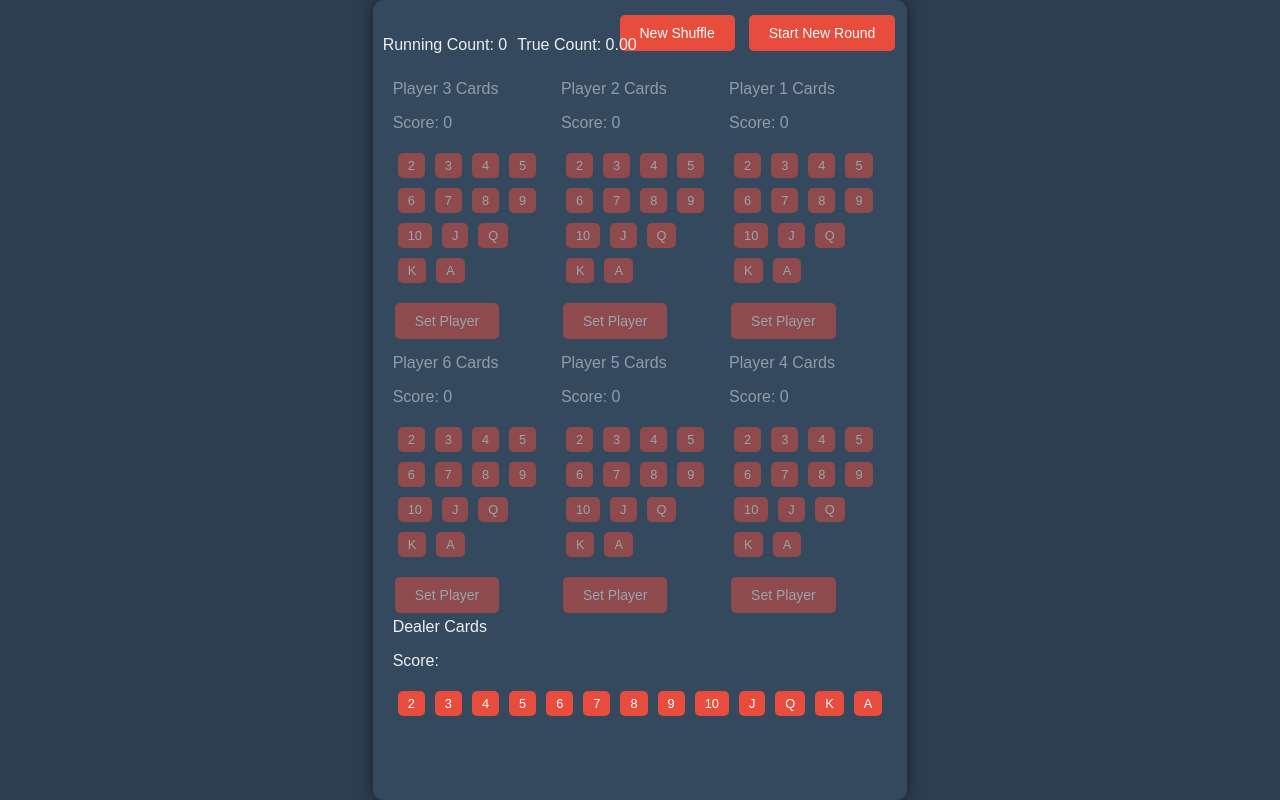
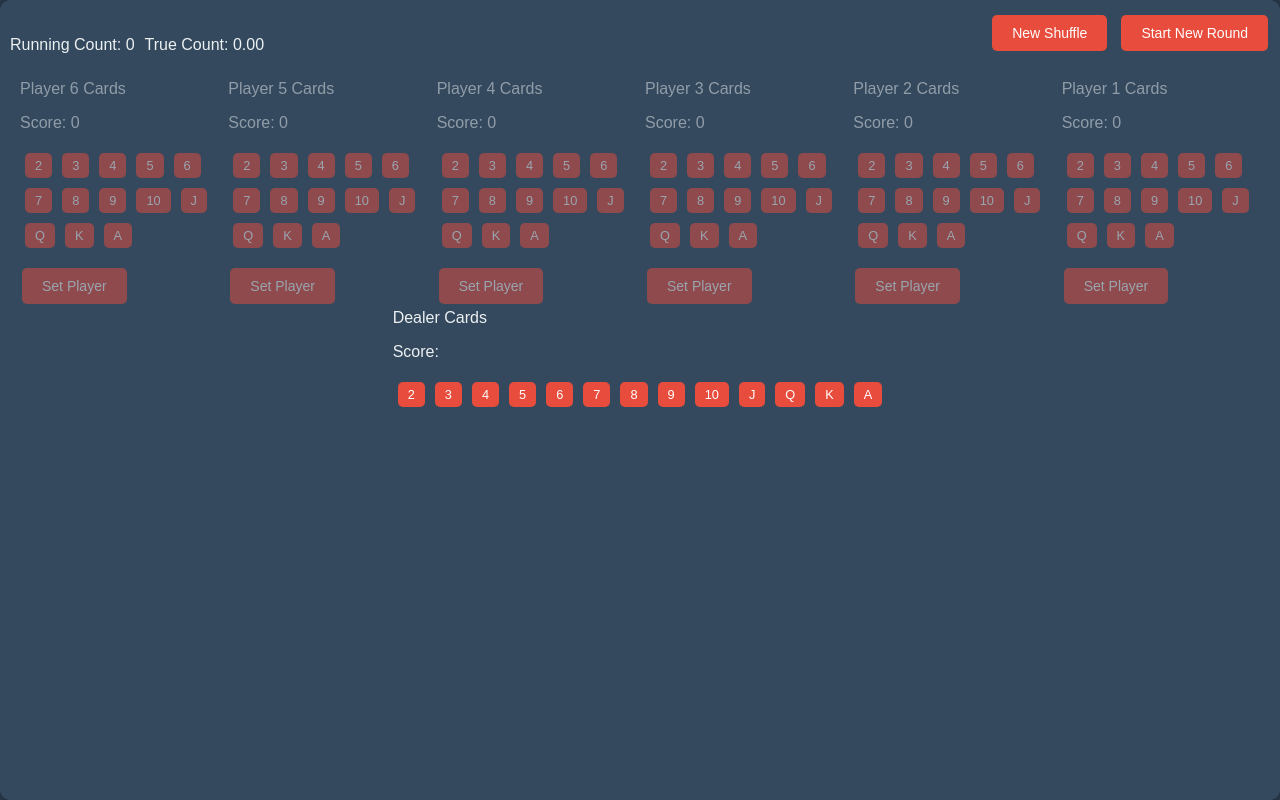
Before and after one commit to WillColng/BCA, a React (Create React App) app: page / in a window 1280 px wide. Built offline with nearby package versions, Linux system fonts and the light colour scheme.

Commit message:
Screen size fix

```diff
--- a/src/App.css
+++ b/src/App.css
@@ -50,15 +50,17 @@
 }
 
 .grid-container {
-    display: grid;
-    grid-template-columns: repeat(auto-fill, minmax(150px, 1fr));
+    display: flex;
+    flex-wrap: wrap-reverse;
+    justify-content: flex-end;
     gap: 10px;
     width: 100%;
     margin-top: 60px;
-    direction: rtl;  /* Right to left direction */
+    direction: rtl; /* Ensures elements start from the right */
 }
 
 .grid-container > .form-group {
+    flex: 1 1 150px;
     direction: ltr; /* Ensures form content is left-to-right */
 }
 
```
